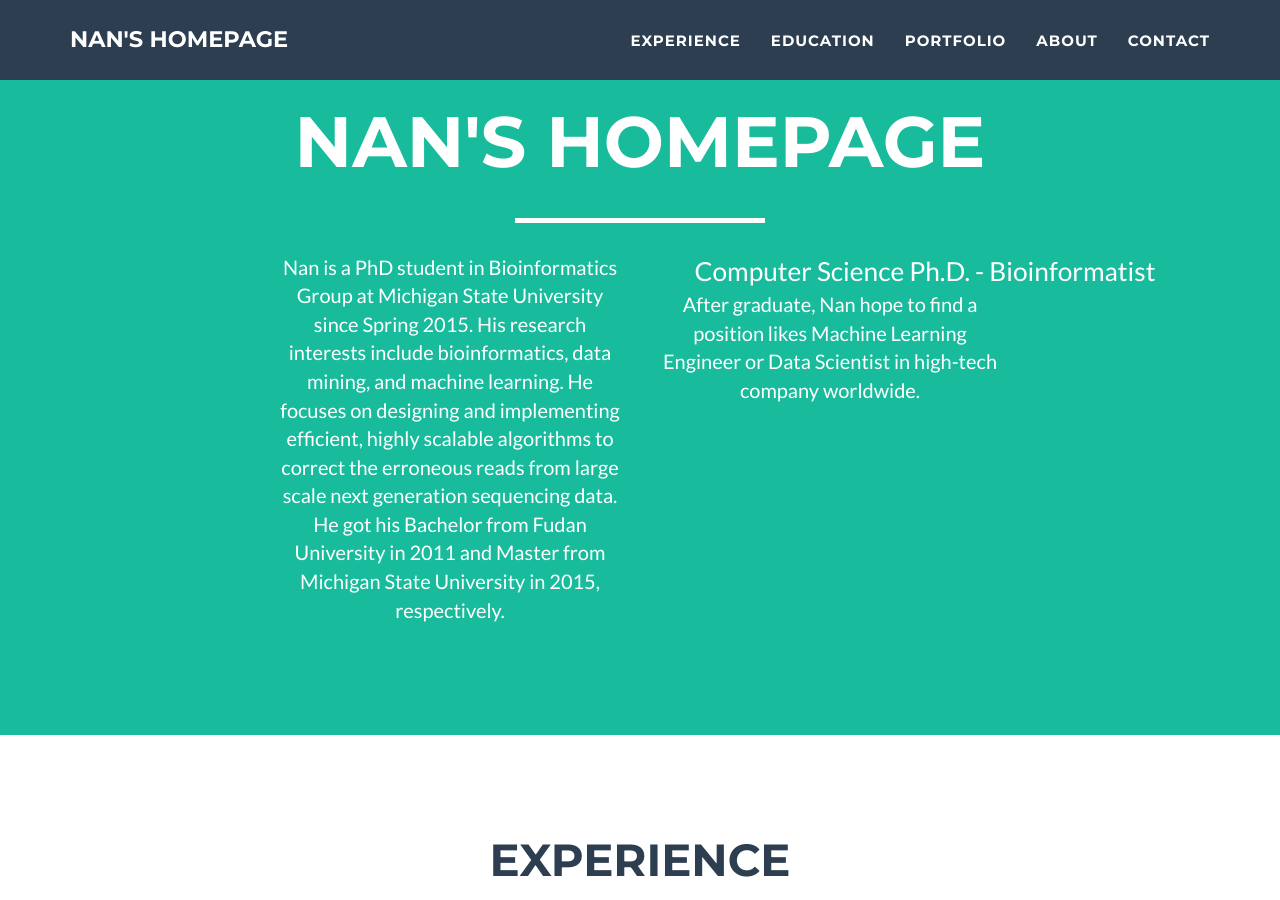
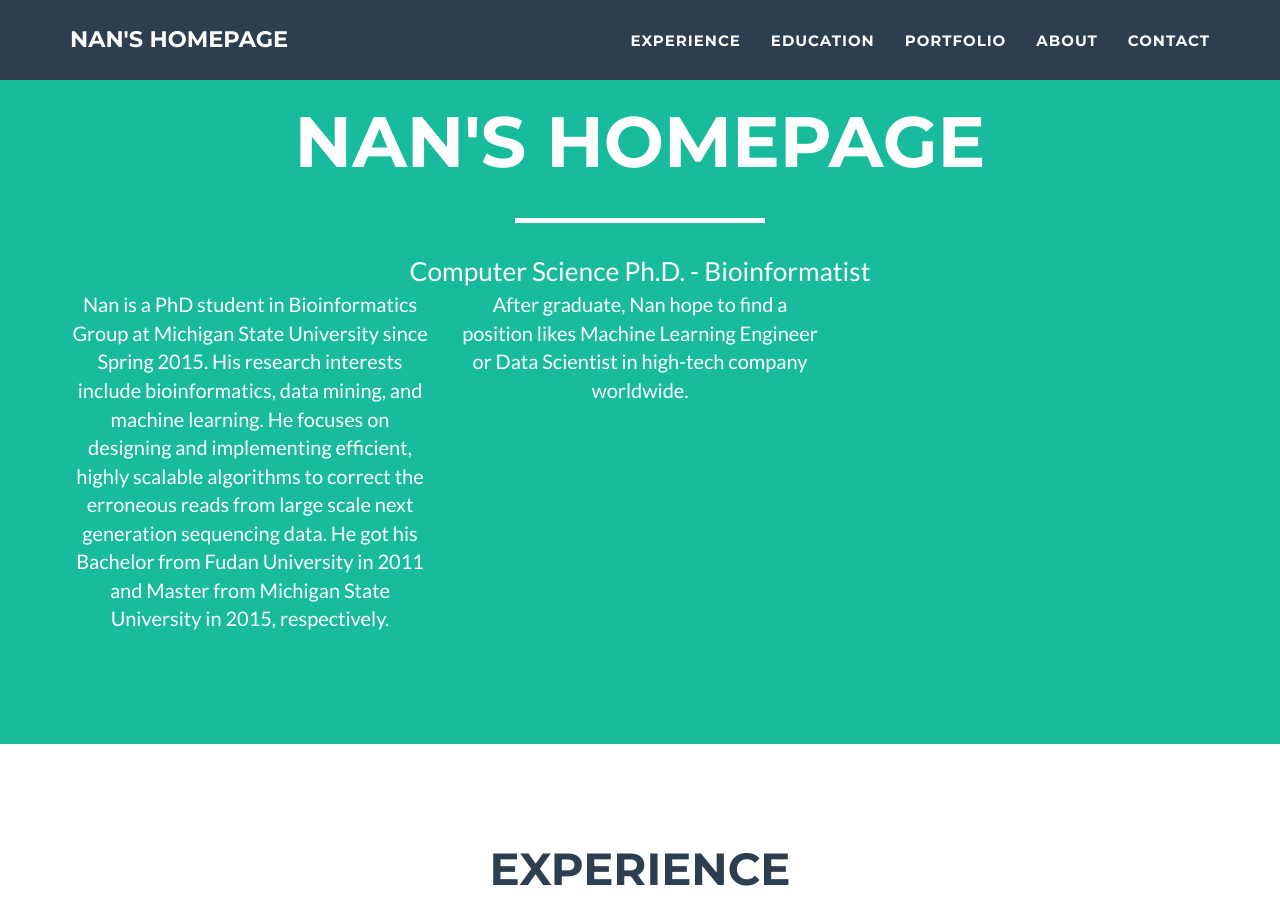
Before and after one commit to Strideradu/strideradu.github.io, a Jekyll site: the page built from index.html, in a window 1280 px wide and 900 px high, scrolled down 385 px. Built offline with Jekyll 4.4.1, drawn with Linux system fonts in a browser that asks for light colours.

Commit message:
test for introduction

```diff
--- a/_includes/header.html
+++ b/_includes/header.html
@@ -8,11 +8,13 @@
                         <span class="name">{{ site.title }}</span>
                         <hr class="star-light">
                         <span class="skills">{{ site.skills }}</span>
-                        <div class="col-lg-4 col-lg-offset-2">
-                            <p>Nan is a PhD student in Bioinformatics Group at Michigan State University since Spring 2015. His research interests include bioinformatics, data mining, and machine learning. He focuses on designing and implementing efficient, highly scalable algorithms to correct the erroneous reads from large scale next generation sequencing data. He got his Bachelor from Fudan University in 2011 and Master from Michigan State University in 2015, respectively.</p>
-                        </div>
-                        <div class="col-lg-4">
-                            <p>After graduate, Nan hope to find a position likes Machine Learning Engineer or Data Scientist in high-tech company worldwide. </p>
+                        <div class="row">
+                            <div class="col-lg-4">
+                                <p>Nan is a PhD student in Bioinformatics Group at Michigan State University since Spring 2015. His research interests include bioinformatics, data mining, and machine learning. He focuses on designing and implementing efficient, highly scalable algorithms to correct the erroneous reads from large scale next generation sequencing data. He got his Bachelor from Fudan University in 2011 and Master from Michigan State University in 2015, respectively.</p>
+                            </div>
+                            <div class="col-lg-4">
+                                <p>After graduate, Nan hope to find a position likes Machine Learning Engineer or Data Scientist in high-tech company worldwide. </p>
+                            </div>
                         </div>
                     </div>
                 </div>
```
